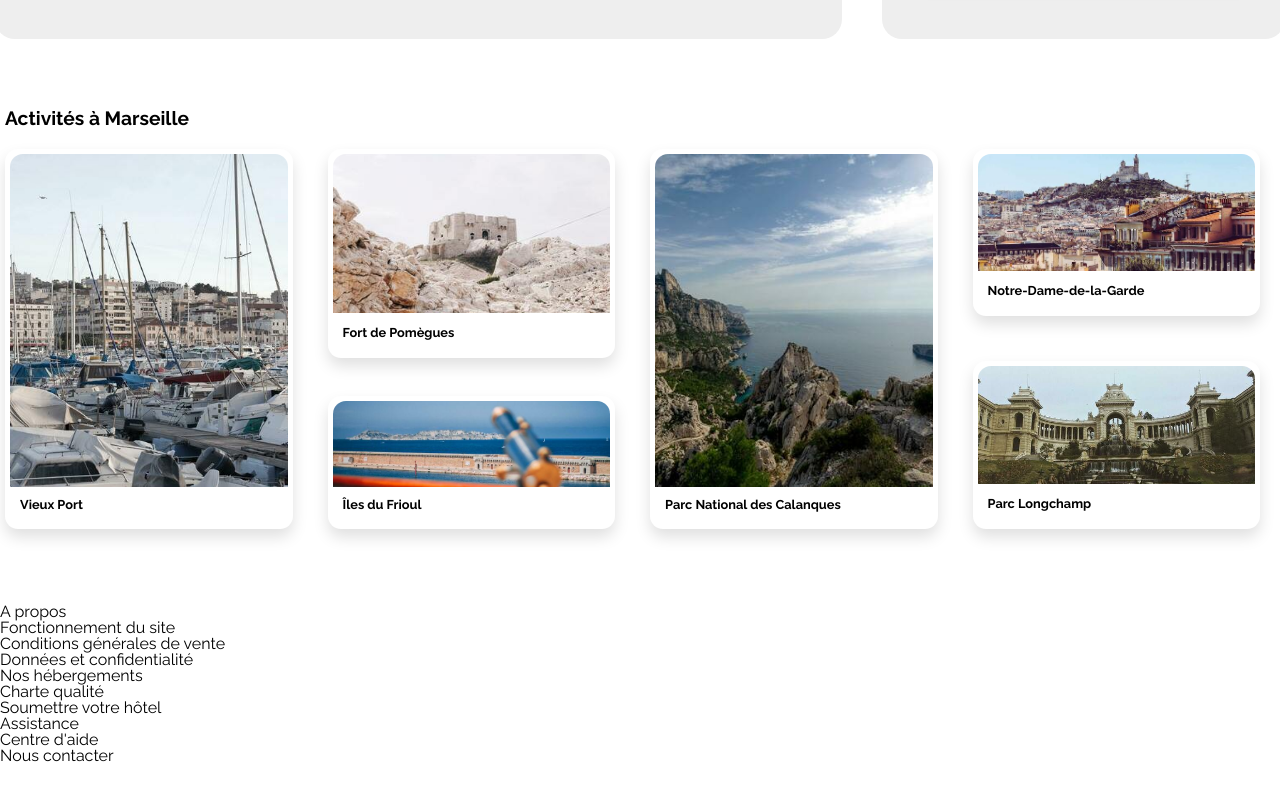
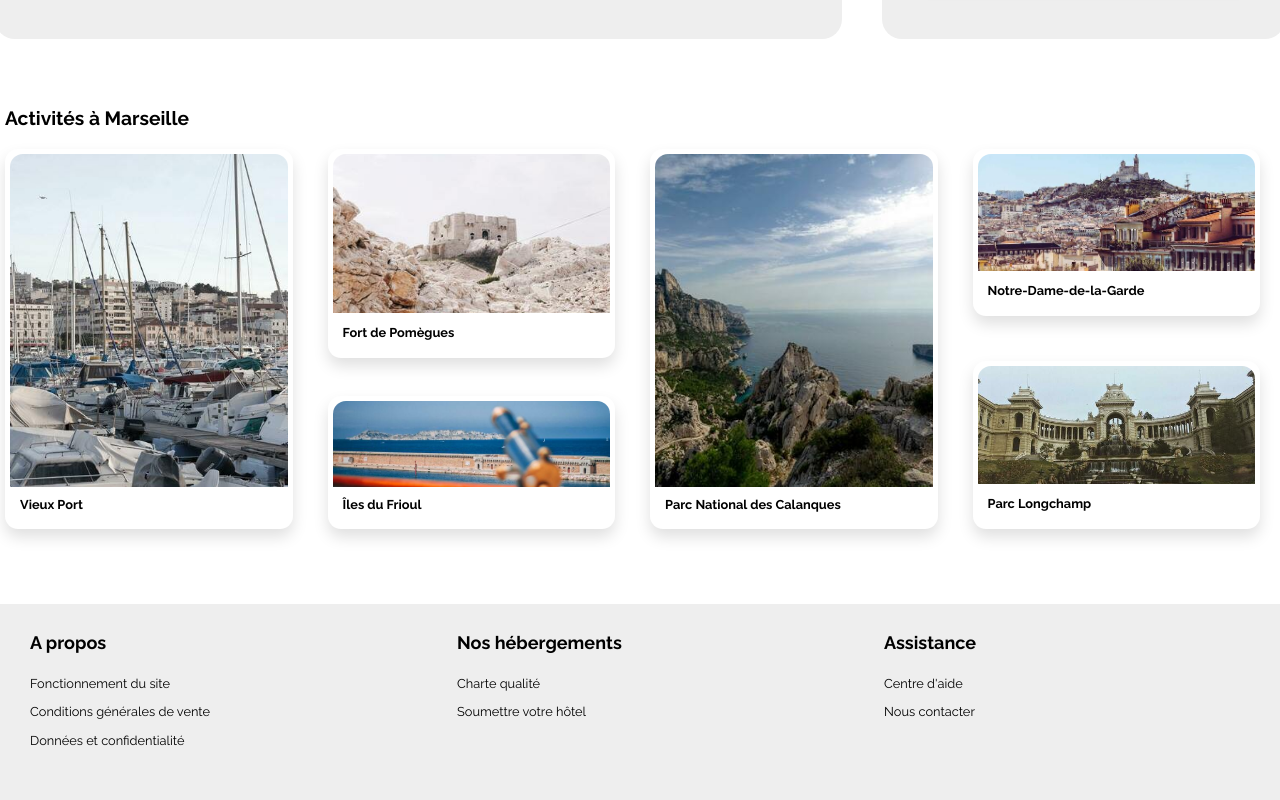
Before and after one commit to johanb83/johanbonnot_2_15082021, a plain HTML site: page index.html in a window 1280 px wide. Shown: the part 1026-1826 px from the top of the page. Before the commit the page ends 1791 px from the top, so only its background shows below. Drawn offline with Linux system fonts and the light colour scheme.

Commit message:
stylisation du footer et correction de bugs d'affichage

```diff
--- a/css/style.css
+++ b/css/style.css
@@ -699,3 +699,54 @@ main {
               font-size: 0.8em;
        }
 }
+
+/********************** FOOTER***********************/
+.footer {
+       background-color: var(--grey);
+}
+.footer_container {
+       padding: 22px;
+       max-width: 1440px;
+       margin: auto;
+       display: flex;
+       flex-wrap:wrap;
+}
+.footer_column {
+       margin: 0 8px;
+       width: 100%;
+}
+.footer_list_title {
+       font-size: 1.125em;
+       font-weight: 700;
+       padding-bottom: 18px;
+}
+.footer_list {
+       padding: 0;
+       margin-bottom: 36px;
+}
+.footer_list_item {
+       padding: 8px 0;
+       font-size: 0.8em;
+}
+.footer_list_item a:hover {
+       color: var(--blue);
+}
+
+@media screen and (min-width: 768px) {
+       .footer_container {
+              padding: 30px;
+       }
+       .footer_column {
+              width:50%;
+              margin: 0;
+       }
+}
+@media screen and (min-width: 1024px) {
+        .footer_container {
+              display: flex;
+              justify-content: space-between;
+       }
+       .footer_column {
+              width: 30%;
+       }
+}
```
